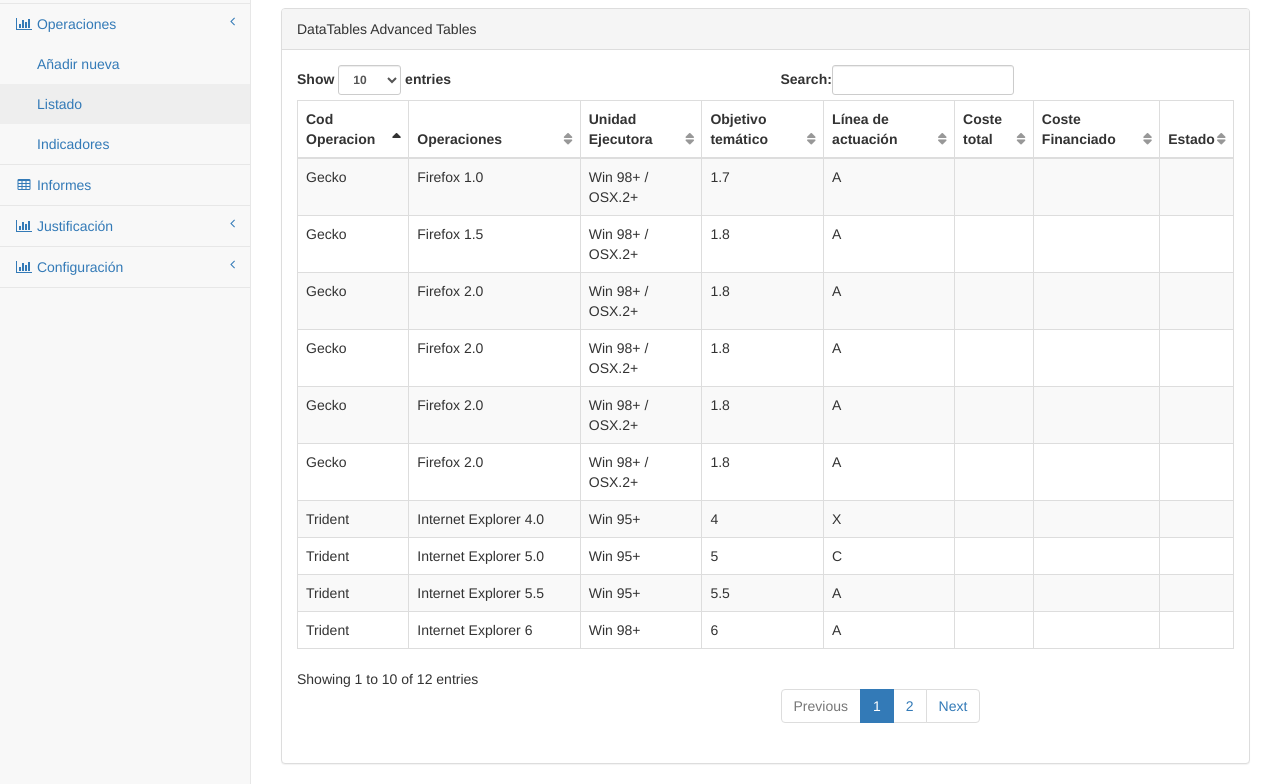
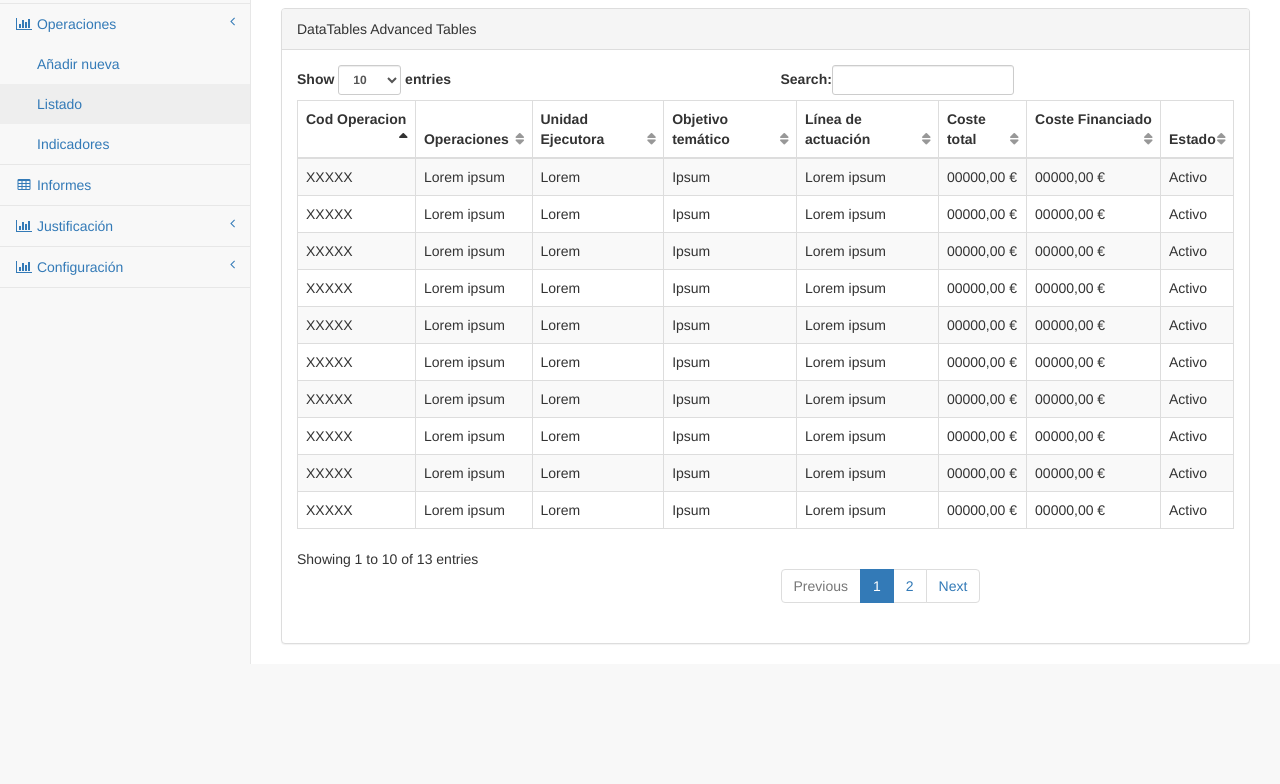
Before and after one commit to U-SPACE-Spain/demo, a plain HTML site: page operaciones.html in a window 1280 px wide. Shown: the part 153-937 px from the top of the page. After the commit the page ends 817 px from the top, so only its background shows below. Drawn offline with Linux system fonts and the light colour scheme.

Commit message:
Update info example

```diff
--- a/operaciones.html
+++ b/operaciones.html
@@ -235,125 +235,137 @@
                                 </thead>
                                 <tbody>
                                     <tr class="odd gradeX">
-                                        <td>Trident</td>
-                                        <td>Internet Explorer 4.0</td>
-                                        <td>Win 95+</td>
-                                        <td class="center">4</td>
-                                        <td class="center">X</td>
-                                        <td></td>
-                                        <td></td>
-                                        <td></td>
+                                        <td>XXXXX</td>
+                                        <td>Lorem ipsum</td>
+                                        <td>Lorem</td>
+                                        <td>Ipsum</td>
+                                        <td>Lorem ipsum</td>
+                                        <td>00000,00 €</td>
+                                        <td>00000,00 €</td>
+                                        <td>Activo</td>
                                     </tr>
-                                    <tr class="even gradeC">
-                                        <td>Trident</td>
-                                        <td>Internet Explorer 5.0</td>
-                                        <td>Win 95+</td>
-                                        <td class="center">5</td>
-                                        <td class="center">C</td>
-                                        <td></td>
-                                        <td></td>
-                                        <td></td>
+                                    <tr class="odd gradeX">
+                                        <td>XXXXX</td>
+                                        <td>Lorem ipsum</td>
+                                        <td>Lorem</td>
+                                        <td>Ipsum</td>
+                                        <td>Lorem ipsum</td>
+                                        <td>00000,00 €</td>
+                                        <td>00000,00 €</td>
+                                        <td>Activo</td>
                                     </tr>
-                                    <tr class="odd gradeA">
-                                        <td>Trident</td>
-                                        <td>Internet Explorer 5.5</td>
-                                        <td>Win 95+</td>
-                                        <td class="center">5.5</td>
-                                        <td class="center">A</td>
-                                        <td></td>
-                                        <td></td>
-                                        <td></td>
+                                    <tr class="odd gradeX">
+                                        <td>XXXXX</td>
+                                        <td>Lorem ipsum</td>
+                                        <td>Lorem</td>
+                                        <td>Ipsum</td>
+                                        <td>Lorem ipsum</td>
+                                        <td>00000,00 €</td>
+                                        <td>00000,00 €</td>
+                                        <td>Activo</td>
                                     </tr>
-                                    <tr class="even gradeA">
-                                        <td>Trident</td>
-                                        <td>Internet Explorer 6</td>
-                                        <td>Win 98+</td>
-                                        <td class="center">6</td>
-                                        <td class="center">A</td>
-                                        <td></td>
-                                        <td></td>
-                                        <td></td>
+                                    <tr class="odd gradeX">
+                                        <td>XXXXX</td>
+                                        <td>Lorem ipsum</td>
+                                        <td>Lorem</td>
+                                        <td>Ipsum</td>
+                                        <td>Lorem ipsum</td>
+                                        <td>00000,00 €</td>
+                                        <td>00000,00 €</td>
+                                        <td>Activo</td>
                                     </tr>
-                                    <tr class="odd gradeA">
-                                        <td>Trident</td>
-                                        <td>Internet Explorer 7</td>
-                                        <td>Win XP SP2+</td>
-                                        <td class="center">7</td>
-                                        <td class="center">A</td>
-                                        <td></td>
-                                        <td></td>
-                                        <td></td>
+                                    <tr class="odd gradeX">
+                                        <td>XXXXX</td>
+                                        <td>Lorem ipsum</td>
+                                        <td>Lorem</td>
+                                        <td>Ipsum</td>
+                                        <td>Lorem ipsum</td>
+                                        <td>00000,00 €</td>
+                                        <td>00000,00 €</td>
+                                        <td>Activo</td>
                                     </tr>
-                                    <tr class="even gradeA">
-                                        <td>Trident</td>
-                                        <td>AOL browser (AOL desktop)</td>
-                                        <td>Win XP</td>
-                                        <td class="center">6</td>
-                                        <td class="center">A</td>
-                                        <td></td>
-                                        <td></td>
-                                        <td></td>
+                                    <tr class="odd gradeX">
+                                        <td>XXXXX</td>
+                                        <td>Lorem ipsum</td>
+                                        <td>Lorem</td>
+                                        <td>Ipsum</td>
+                                        <td>Lorem ipsum</td>
+                                        <td>00000,00 €</td>
+                                        <td>00000,00 €</td>
+                                        <td>Activo</td>
                                     </tr>
-                                    <tr class="gradeA">
-                                        <td>Gecko</td>
-                                        <td>Firefox 1.0</td>
-                                        <td>Win 98+ / OSX.2+</td>
-                                        <td class="center">1.7</td>
-                                        <td class="center">A</td>
-                                        <td></td>
-                                        <td></td>
-                                        <td></td>
+                                    <tr class="odd gradeX">
+                                        <td>XXXXX</td>
+                                        <td>Lorem ipsum</td>
+                                        <td>Lorem</td>
+                                        <td>Ipsum</td>
+                                        <td>Lorem ipsum</td>
+                                        <td>00000,00 €</td>
+                                        <td>00000,00 €</td>
+                                        <td>Activo</td>
                                     </tr>
-                                    <tr class="gradeA">
-                                        <td>Gecko</td>
-                                        <td>Firefox 1.5</td>
-                                        <td>Win 98+ / OSX.2+</td>
-                                        <td class="center">1.8</td>
-                                        <td class="center">A</td>
-                                        <td></td>
-                                        <td></td>
-                                        <td></td>
+                                    <tr class="odd gradeX">
+                                        <td>XXXXX</td>
+                                        <td>Lorem ipsum</td>
+                                        <td>Lorem</td>
+                                        <td>Ipsum</td>
+                                        <td>Lorem ipsum</td>
+                                        <td>00000,00 €</td>
+                                        <td>00000,00 €</td>
+                                        <td>Activo</td>
                                     </tr>
-                                    <tr class="gradeA">
-                                        <td>Gecko</td>
-                                        <td>Firefox 2.0</td>
-                                        <td>Win 98+ / OSX.2+</td>
-                                        <td class="center">1.8</td>
-                                        <td class="center">A</td>
-                                        <td></td>
-                                        <td></td>
-                                        <td></td>
+                                    <tr class="odd gradeX">
+                                        <td>XXXXX</td>
+                                        <td>Lorem ipsum</td>
+                                        <td>Lorem</td>
+                                        <td>Ipsum</td>
+                                        <td>Lorem ipsum</td>
+                                        <td>00000,00 €</td>
+                                        <td>00000,00 €</td>
+                                        <td>Activo</td>
                                     </tr>
-                                    <tr class="gradeA">
-                                        <td>Gecko</td>
-                                        <td>Firefox 2.0</td>
-                                        <td>Win 98+ / OSX.2+</td>
-                                        <td class="center">1.8</td>
-                                        <td class="center">A</td>
-                                        <td></td>
-                                        <td></td>
-                                        <td></td>
+                                    <tr class="odd gradeX">
+                                        <td>XXXXX</td>
+                                        <td>Lorem ipsum</td>
+                                        <td>Lorem</td>
+                                        <td>Ipsum</td>
+                                        <td>Lorem ipsum</td>
+                                        <td>00000,00 €</td>
+                                        <td>00000,00 €</td>
+                                        <td>Activo</td>
                                     </tr>
-                                    <tr class="gradeA">
-                                        <td>Gecko</td>
-                                        <td>Firefox 2.0</td>
-                                        <td>Win 98+ / OSX.2+</td>
-                                        <td class="center">1.8</td>
-                                        <td class="center">A</td>
-                                        <td></td>
-                                        <td></td>
-                                        <td></td>
+                                    <tr class="odd gradeX">
+                                        <td>XXXXX</td>
+                                        <td>Lorem ipsum</td>
+                                        <td>Lorem</td>
+                                        <td>Ipsum</td>
+                                        <td>Lorem ipsum</td>
+                                        <td>00000,00 €</td>
+                                        <td>00000,00 €</td>
+                                        <td>Activo</td>
                                     </tr>
-                                    <tr class="gradeA">
-                                        <td>Gecko</td>
-                                        <td>Firefox 2.0</td>
-                                        <td>Win 98+ / OSX.2+</td>
-                                        <td class="center">1.8</td>
-                                        <td class="center">A</td>
-                                        <td></td>
-                                        <td></td>
-                                        <td></td>
+                                    <tr class="odd gradeX">
+                                        <td>XXXXX</td>
+                                        <td>Lorem ipsum</td>
+                                        <td>Lorem</td>
+                                        <td>Ipsum</td>
+                                        <td>Lorem ipsum</td>
+                                        <td>00000,00 €</td>
+                                        <td>00000,00 €</td>
+                                        <td>Activo</td>
                                     </tr>
+                                    <tr class="odd gradeX">
+                                        <td>XXXXX</td>
+                                        <td>Lorem ipsum</td>
+                                        <td>Lorem</td>
+                                        <td>Ipsum</td>
+                                        <td>Lorem ipsum</td>
+                                        <td>00000,00 €</td>
+                                        <td>00000,00 €</td>
+                                        <td>Activo</td>
+                                    </tr>
+
+
 
                                 </tbody>
                             </table>
```
